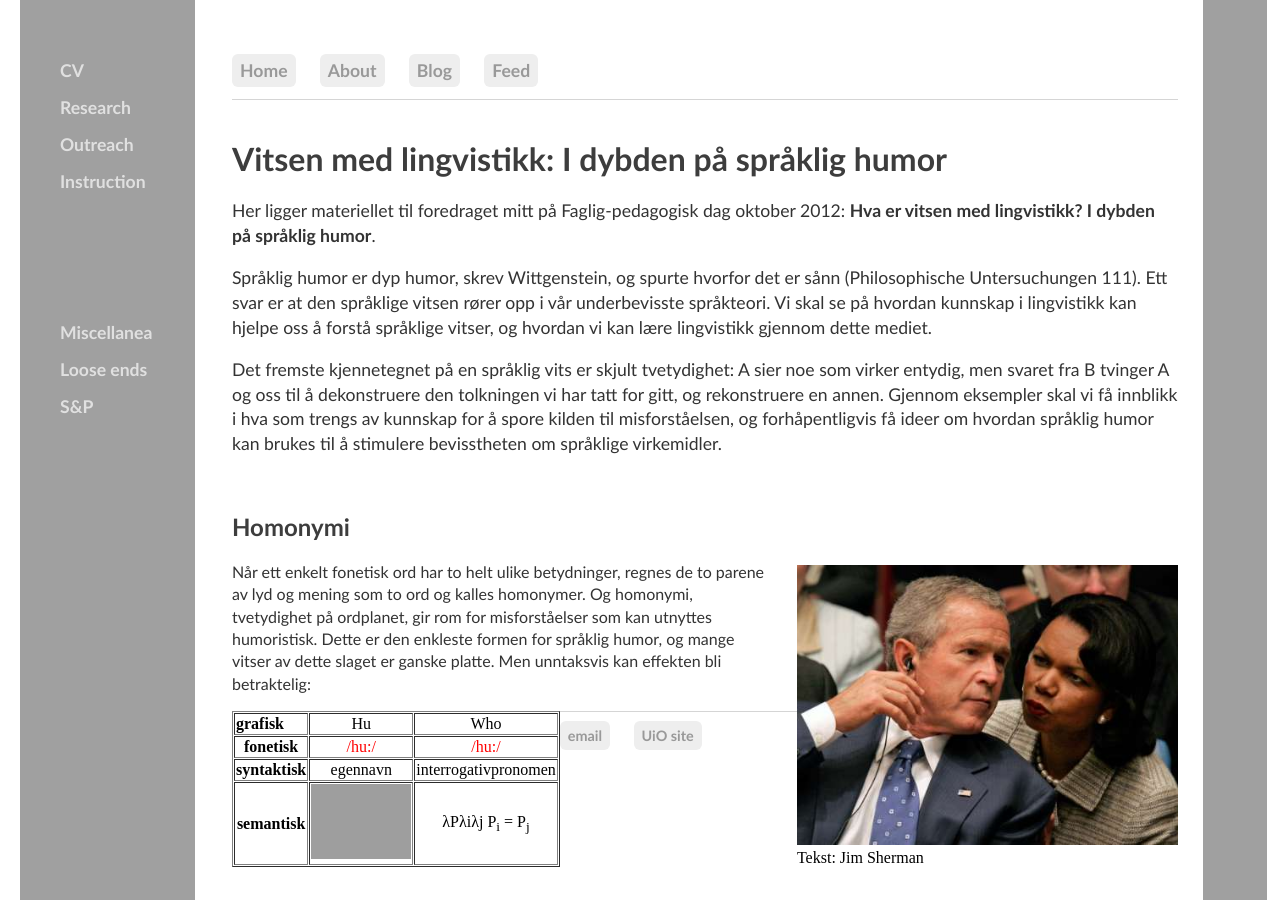
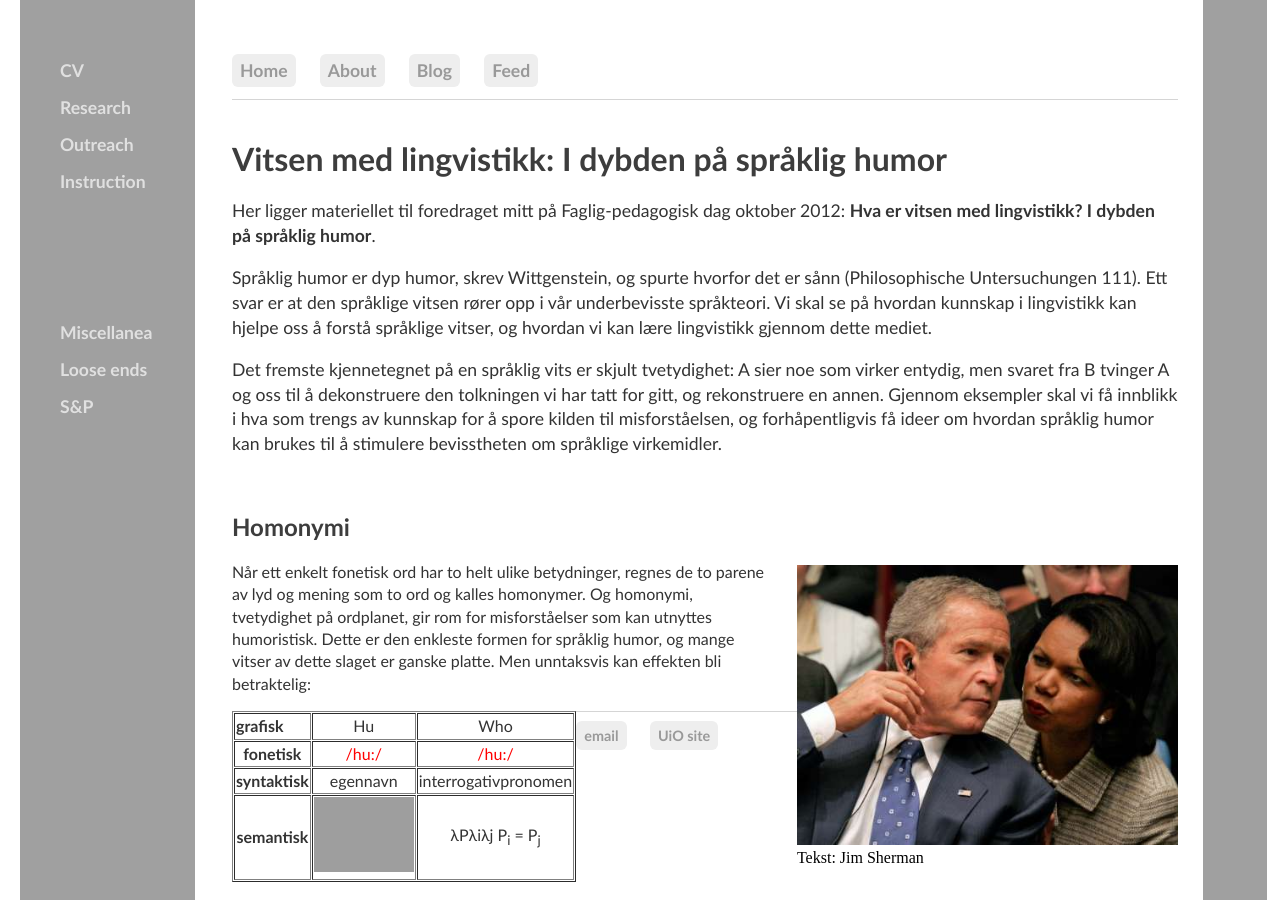
Before and after one commit to kjelljs/kjelljs.github.io, a Jekyll site: the page built from dissemination/vitsen.html, in a window 1280 px wide. Built offline with Jekyll 4.4.1, drawn with Linux system fonts in a browser that asks for light colours; grey boxes are pictures that could not be loaded.

Commit message:
Update main.css

```diff
--- a/css/main.css
+++ b/css/main.css
@@ -101,6 +101,12 @@ h2 {
     color: #3d3d3d;
 }
 p {
+    font-size: 1em;
+    font-family: Optima, Candara, Calibri, Arial, sans-serif;
+    line-height: 1.4em;
+    color: #333;
+}
+table {
     font-size: 1em;
     font-family: Optima, Candara, Calibri, Arial, sans-serif;
     line-height: 1.4em;
```
